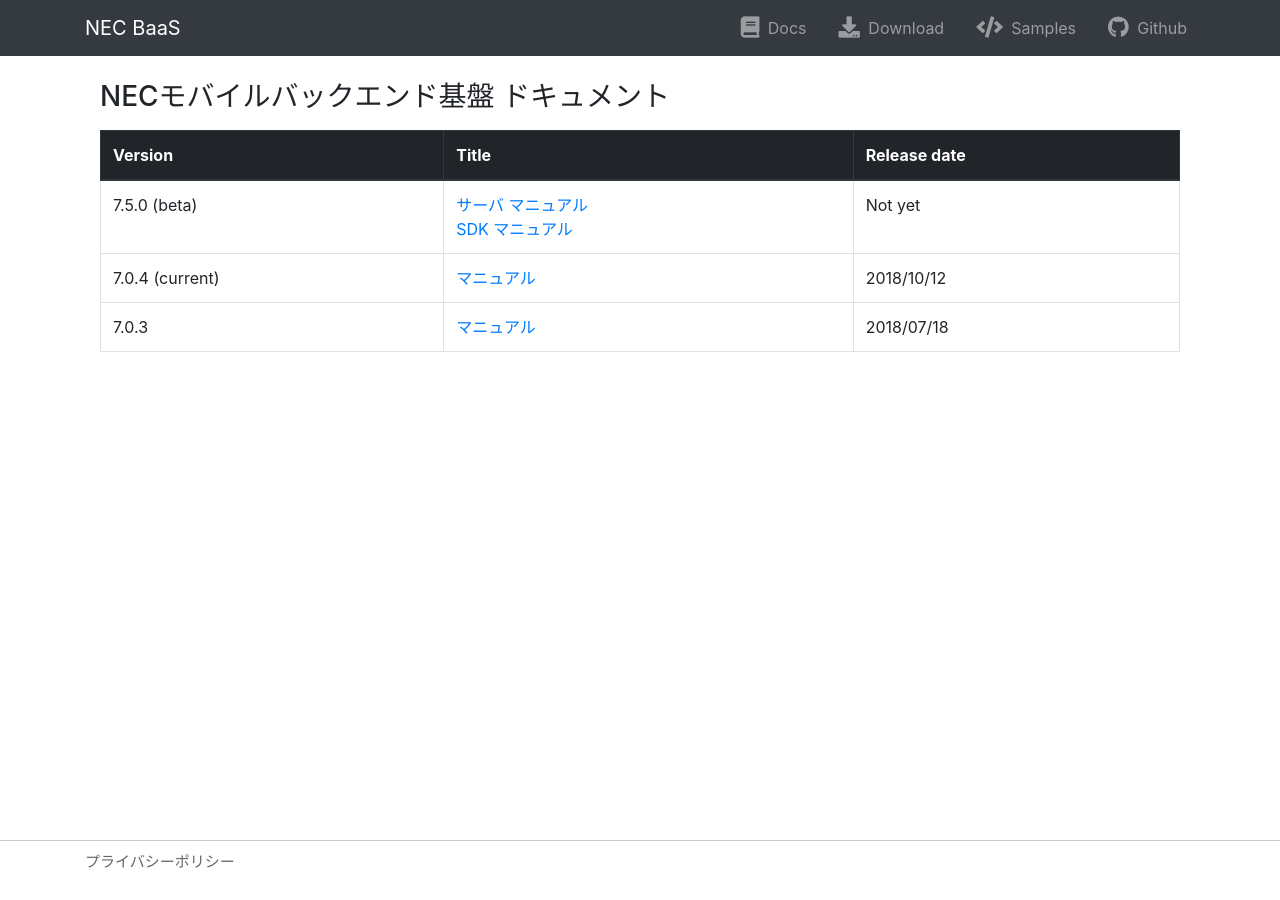
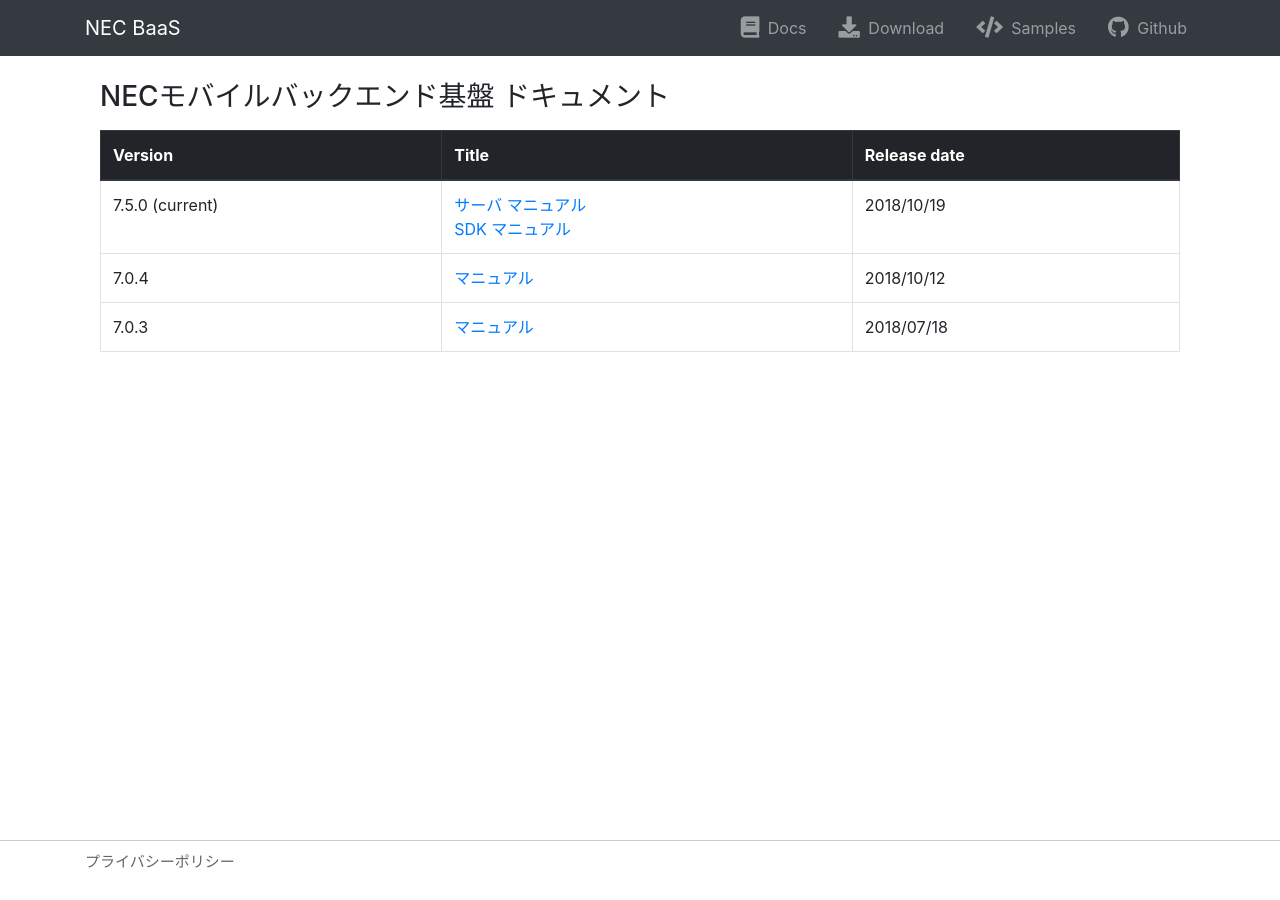
Before and after one commit to nec-baas/nec-baas.github.io, a Jekyll site: the page built from documents.html, in a window 1280 px wide. Built offline with Jekyll 4.4.1, drawn with Linux system fonts in a browser that asks for light colours; nearby versions of some CDN libraries; comment, search, counter and statistics services are not loaded.

Commit message:
update manual: v7.5.0

```diff
--- a/documents.html
+++ b/documents.html
@@ -30,16 +30,16 @@ title: NEC Mobile Backend Platform - Docuemntation
                 </thead>
                 <tbody>
                 <tr>
-                    <td>7.5.0 (beta)</td>
+                    <td>7.5.0 (current)</td>
                     <td>
                         <a href="./baas-manual/latest/server/index.html">サーバ マニュアル</a><br>
                         <a href="./baas-manual/latest/developer/index.html">SDK マニュアル</a>
                     </td>
-                    <td>Not yet</td>
+                    <td>2018/10/19</td>
                 </tr>
                 <tr>
                 <tr>
-                    <td>7.0.4 (current)</td>
+                    <td>7.0.4</td>
                     <td>
                         <a href="./baas-manual/versions/7.0.4/index.html">マニュアル</a>
                     </td>
```
Also changed, not shown: other parts of documents.html (+1 -1 lines).
